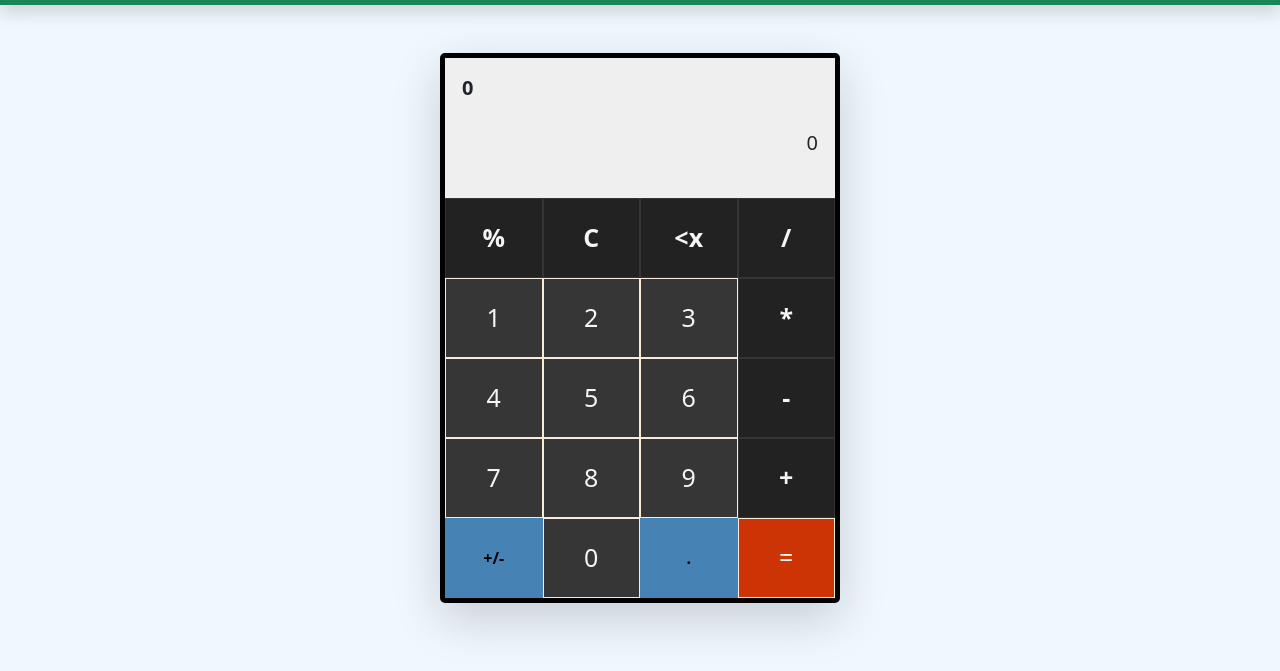
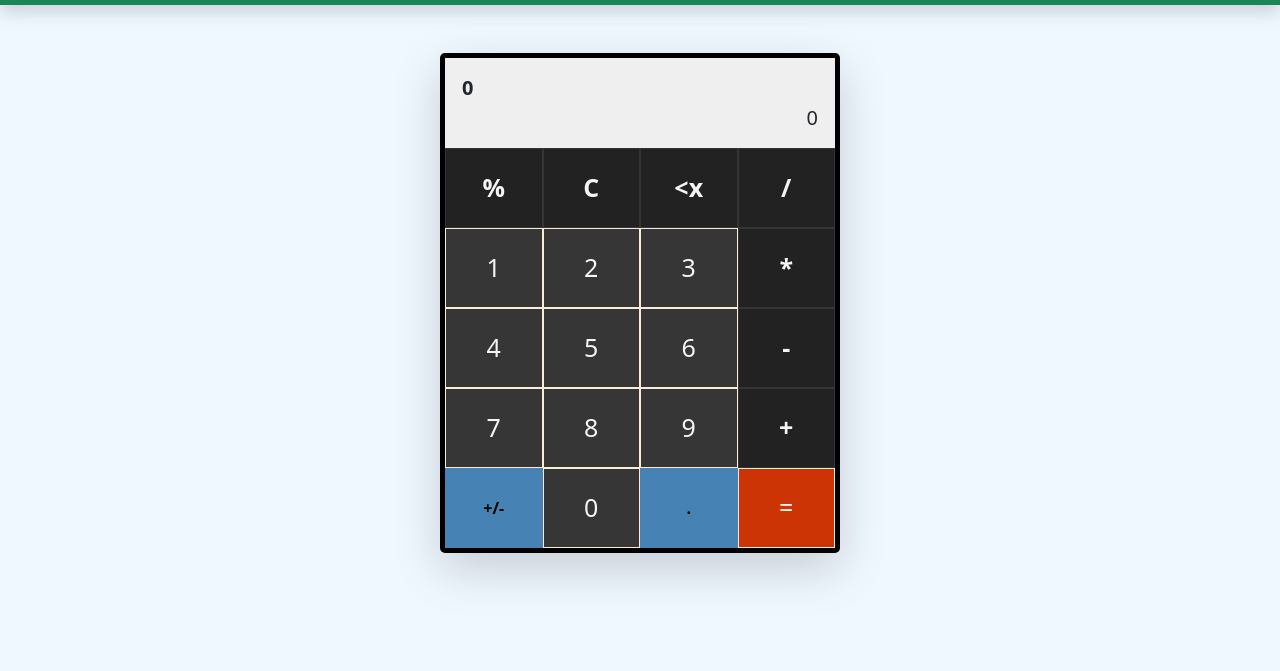
Before and after one commit to xCrowly/Calculator, a website: page index.html in a window 1280 px wide. Shown: the part 57-728 px from the top of the page. Drawn offline with Linux system fonts and the light colour scheme.

Commit message:
Fixed a bug which make the input formula go out the scene

```diff
--- a/index.html
+++ b/index.html
@@ -17,9 +17,9 @@
   </nav>
 
   <div class="container cal mt-5 mb-5 shadow-lg">
-    <div class="row bg-danger row-cols-1 cal-result">
-      <div class="col fs-5 fw-bold" id="userForm">0</div>
-      <div class="col fs-5 text-end " id="result">0</div>
+    <div class="row bg-danger row-cols-1 cal-result  d-flex ">
+      <div class="col fs-5 fw-bold text-break" id="userForm">0</div>
+      <div class="col fs-5 text-end text-break" id="result">0</div>
     </div>
     <div class="row  row-cols-4 ">
       <div class="col cal-item cal-secondary-but2" id="%" onclick="percentage();">%</div>
--- a/javaScript/app.js
+++ b/javaScript/app.js
@@ -13,8 +13,10 @@ function getInpId(clickedBut) {
 function showInput() {
     if (theFormula.innerHTML == 0) {
         theFormula.innerHTML = clickedButtonId;
+    } else if (theFormula.innerHTML.length <= 300) {
+        theFormula.innerHTML += clickedButtonId;
     } else {
-        theFormula.innerHTML += clickedButtonId;
+        return;
     }
 }
 
@@ -183,7 +185,7 @@ function showResult() {
 
     // to check if there is an operator at the end of the formula
     if (operators.includes(theFormula.innerHTML[theFormula.innerHTML.length - 1])
-    || theFormula.innerHTML[theFormula.innerHTML.length - 1] == '.') {
+        || theFormula.innerHTML[theFormula.innerHTML.length - 1] == '.') {
         removeNumber();
         theResult.innerHTML = eval(theFormula.innerHTML);
     } else {
--- a/scss/nav/_classes.scss
+++ b/scss/nav/_classes.scss
@@ -5,10 +5,10 @@
     padding: auto;
     border: 5px solid rgb(0, 0, 0);
     border-radius: 5px;
+
 }
 
 .cal-result {
-    height: 140px;
     background: rgb(240, 239, 239) !important;
     padding: 15px 5px;
 }
```
Also changed, not shown: assets/scss/styles.css, 1 other file.
